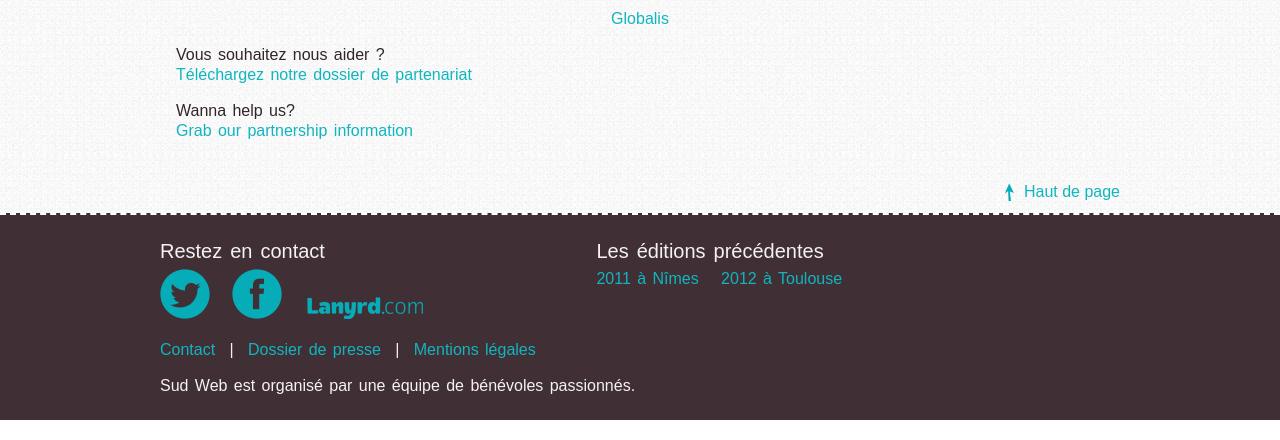
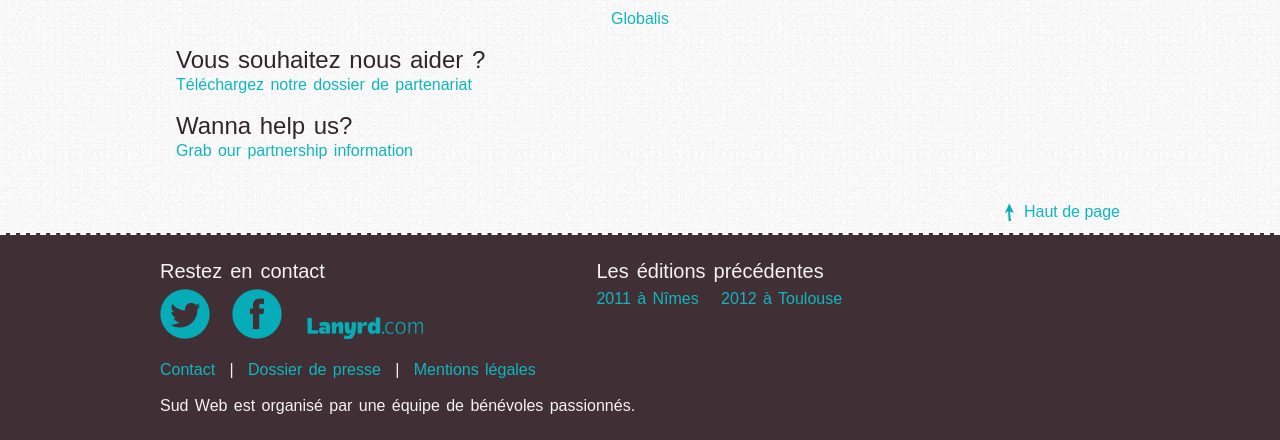
Before and after one commit to sudweb/2014, a plain HTML site: page index.html in a window 1280 px wide. Shown: the part 1915-2355 px from the top of the page. Drawn offline with Linux system fonts and the light colour scheme; a web font is replaced by a local one.

Commit message:
La taille du texte reste la même pour toutes les résolutions.

```diff
--- a/sass/sudweb.scss
+++ b/sass/sudweb.scss
@@ -615,9 +615,7 @@ a:visited {
 		margin-bottom: 1em;
 		span {
 			display: block;
-			@include respond-to(medium) {
-				@include font-size(24);
-			}
+			@include font-size(24);
 		}
 	}
 }
```
Also changed, not shown: css/sudweb.css.
